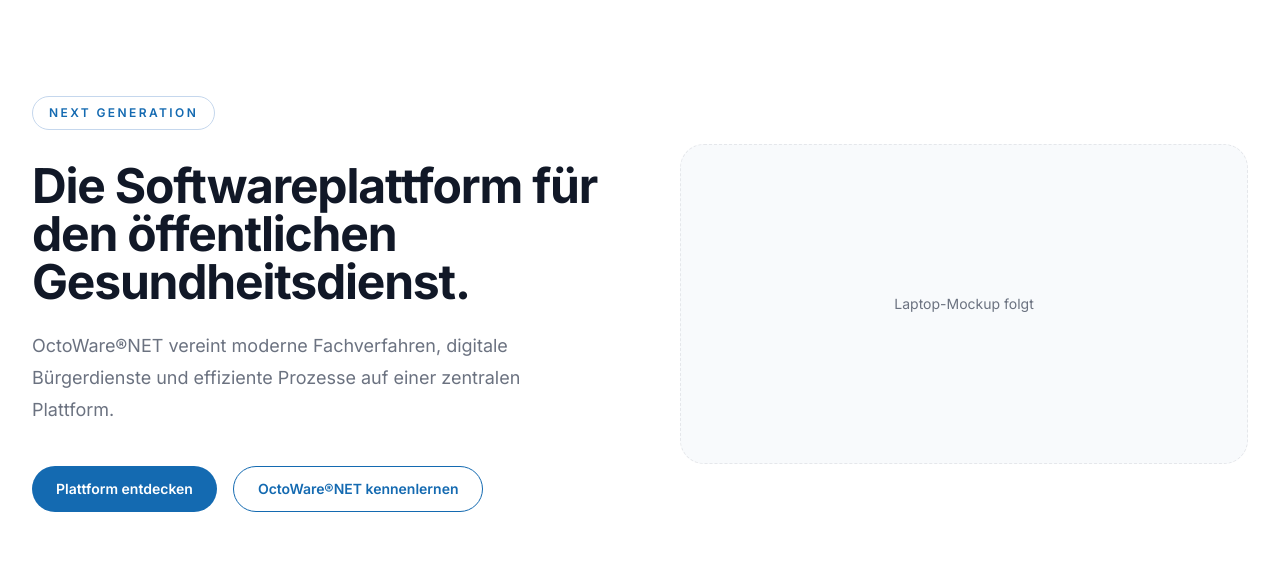
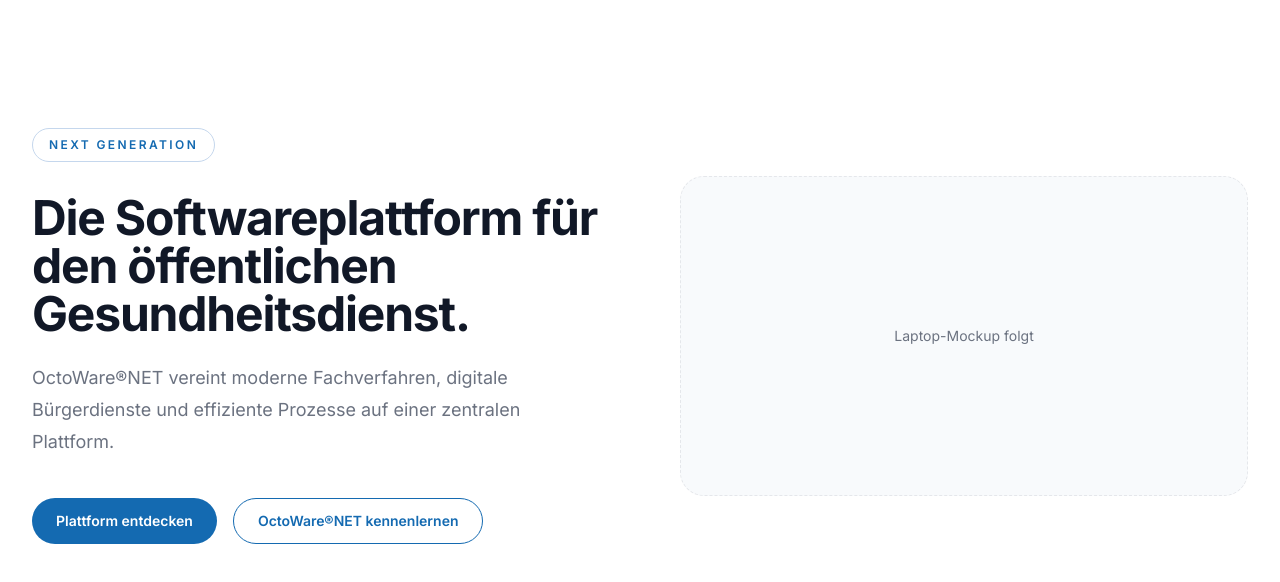
Before and after one commit to weblogger117-art/octoware-website, a Next.js app: page / in a window 1280 px wide. Shown: the top 582 px of the page. Built offline with nearby package versions, Linux system fonts and the light colour scheme.

Commit message:
Update Hero.tsx

```diff
--- a/components/sections/Hero.tsx
+++ b/components/sections/Hero.tsx
@@ -6,7 +6,7 @@ import { HeroVisual } from "./HeroVisual";
 export function Hero() {
   return (
     <Section
-      className="overflow-hidden"
+      className="overflow-hidden py-24 lg:py-32"
       containerClassName="grid items-center gap-20 lg:grid-cols-2"
     >
       <HeroContent />
```
